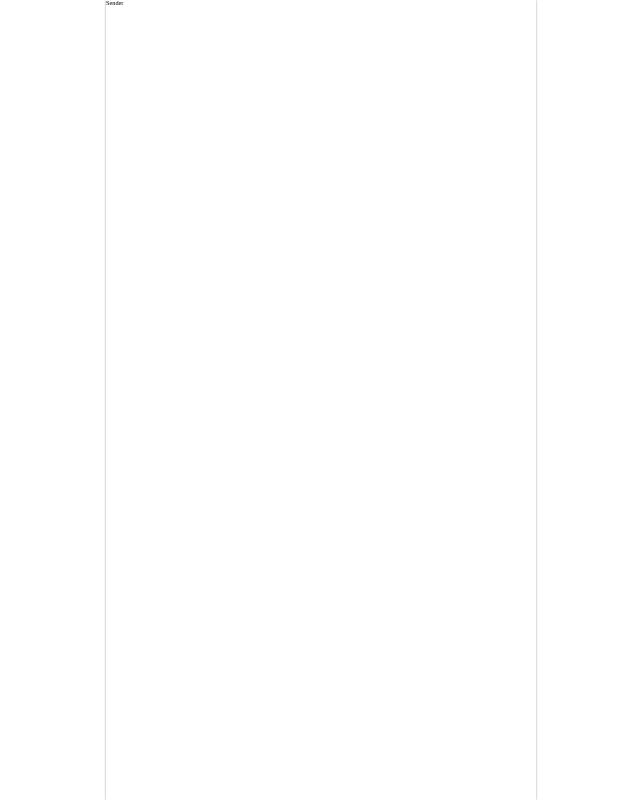
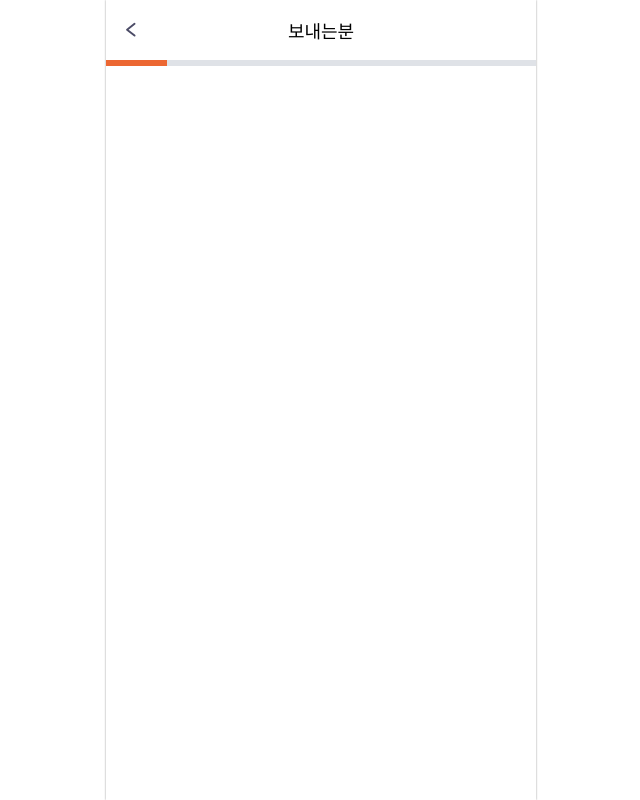
Before and after one commit to Roots-and-Fruits/RootsAndFruitsDeliveryServiceClient, a React (Vite) app: page / in a window 1280 px wide. Both pictures are taken after a click on the button "작성하기". Shown: the whole page, without its empty margins (319-959 px from the left). Built offline with nearby package versions, Linux system fonts and the light colour scheme; a web font is replaced by a local one.

Commit message:
feat: Header 컴포넌트 완성

```diff
--- /dev/null
+++ b/src/assets/svg/IcBack.tsx
@@ -0,0 +1,18 @@
+import type { SVGProps } from "react";
+const SvgIcBack = (props: SVGProps<SVGSVGElement>) => (
+  <svg
+    xmlns="http://www.w3.org/2000/svg"
+    fill="none"
+    viewBox="0 0 39 31"
+    {...props}
+  >
+    <path
+      stroke="#4C4C67"
+      strokeLinecap="round"
+      strokeLinejoin="round"
+      strokeWidth={2}
+      d="m22.115 9.032-7.692 6.021 7.692 6.021"
+    />
+  </svg>
+);
+export default SvgIcBack;
--- a/src/assets/svg/index.ts
+++ b/src/assets/svg/index.ts
@@ -1 +1,2 @@
+export { default as IcBack } from "./IcBack";
 export { default as IcMainCharacter } from "./IcMainCharacter";
--- /dev/null
+++ b/src/components/common/Header/Header.style.ts
@@ -0,0 +1,25 @@
+import { Theme } from "@emotion/react";
+import { css } from "@emotion/react";
+import { flexGenerator } from "@styles/generator";
+
+export const headerContainer = css`
+  ${flexGenerator()}
+  width: 100%;
+  height: 6rem;
+  position: relative;
+`;
+
+export const iconStyle = css`
+  width: 3.8rem;
+  height: 3rem;
+  position: absolute;
+  left: 0.7rem;
+`;
+
+export const textStyle = (theme: Theme) => css`
+  position: absolute;
+  left: 50%;
+  transform: translateX(-50%);
+  color: ${theme.color.black};
+  ${theme.font["subhead-m-18"]}
+`;
--- /dev/null
+++ b/src/components/common/Header/Header.tsx
@@ -0,0 +1,19 @@
+import { IcBack } from "@svg";
+import { headerContainer, iconStyle, textStyle } from "./Header.style";
+
+interface HeaderProps {
+  text: string;
+}
+
+const Header = ({ text }: HeaderProps) => {
+  return (
+    <header css={headerContainer}>
+      <span css={iconStyle}>
+        <IcBack />
+      </span>
+      <h4 css={textStyle}>{text}</h4>
+    </header>
+  );
+};
+
+export default Header;
--- a/src/pages/orderInfo/components/steps/Sender/Sender.tsx
+++ b/src/pages/orderInfo/components/steps/Sender/Sender.tsx
@@ -1,7 +1,14 @@
 import { StepProps } from "@types";
+import Header from "src/components/common/Header/Header";
+import ProgressBar from "src/components/common/ProgressBar/ProgressBar";
 
 const Sender = ({ onNext }: StepProps) => {
-  return <div onClick={onNext}>Sender</div>;
+  return (
+    <div onClick={onNext}>
+      <Header text="보내는분" />
+      <ProgressBar progress={14.28}/>
+    </div>
+  );
 };
 
 export default Sender;
```
Also changed, not shown: public/svg/ic_back.svg (added).
